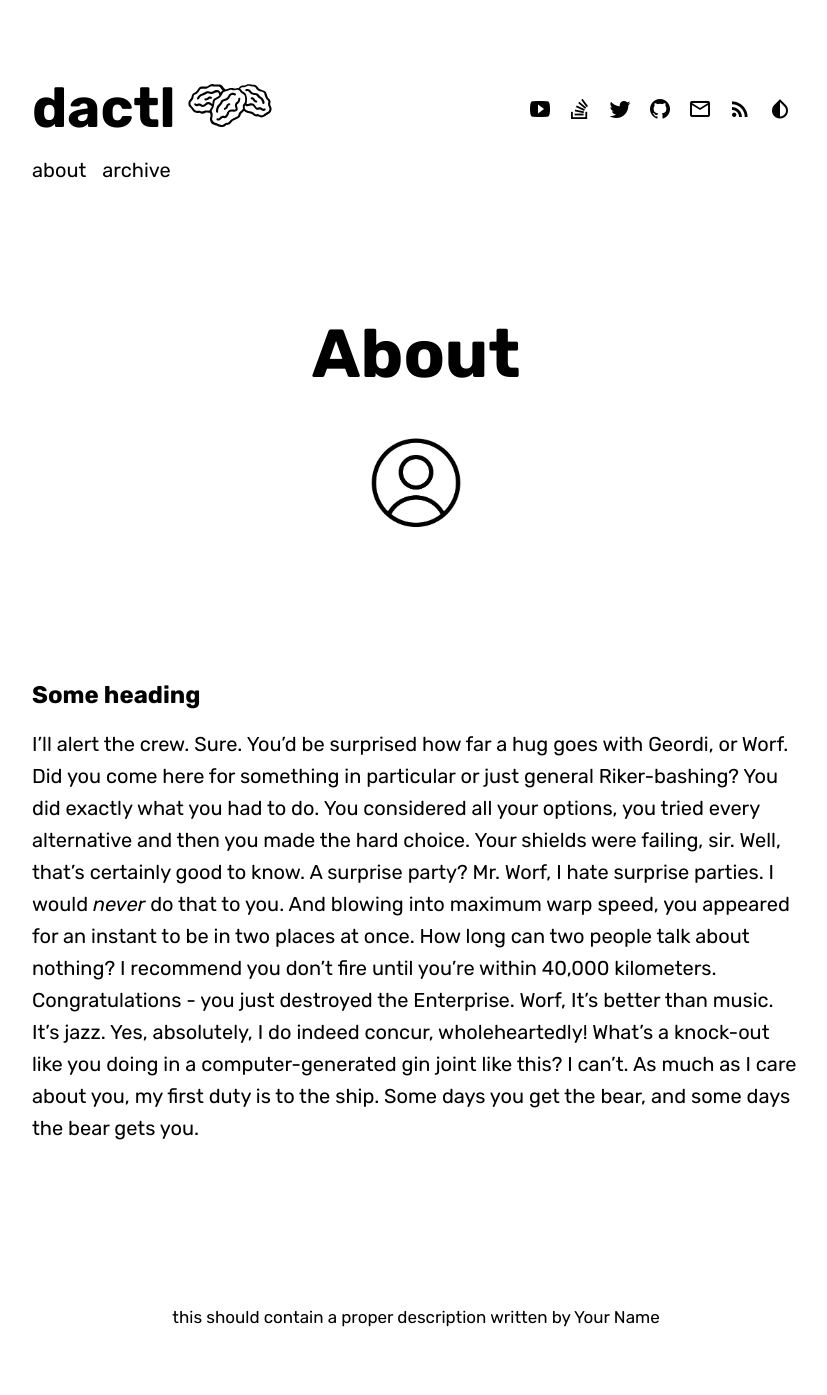
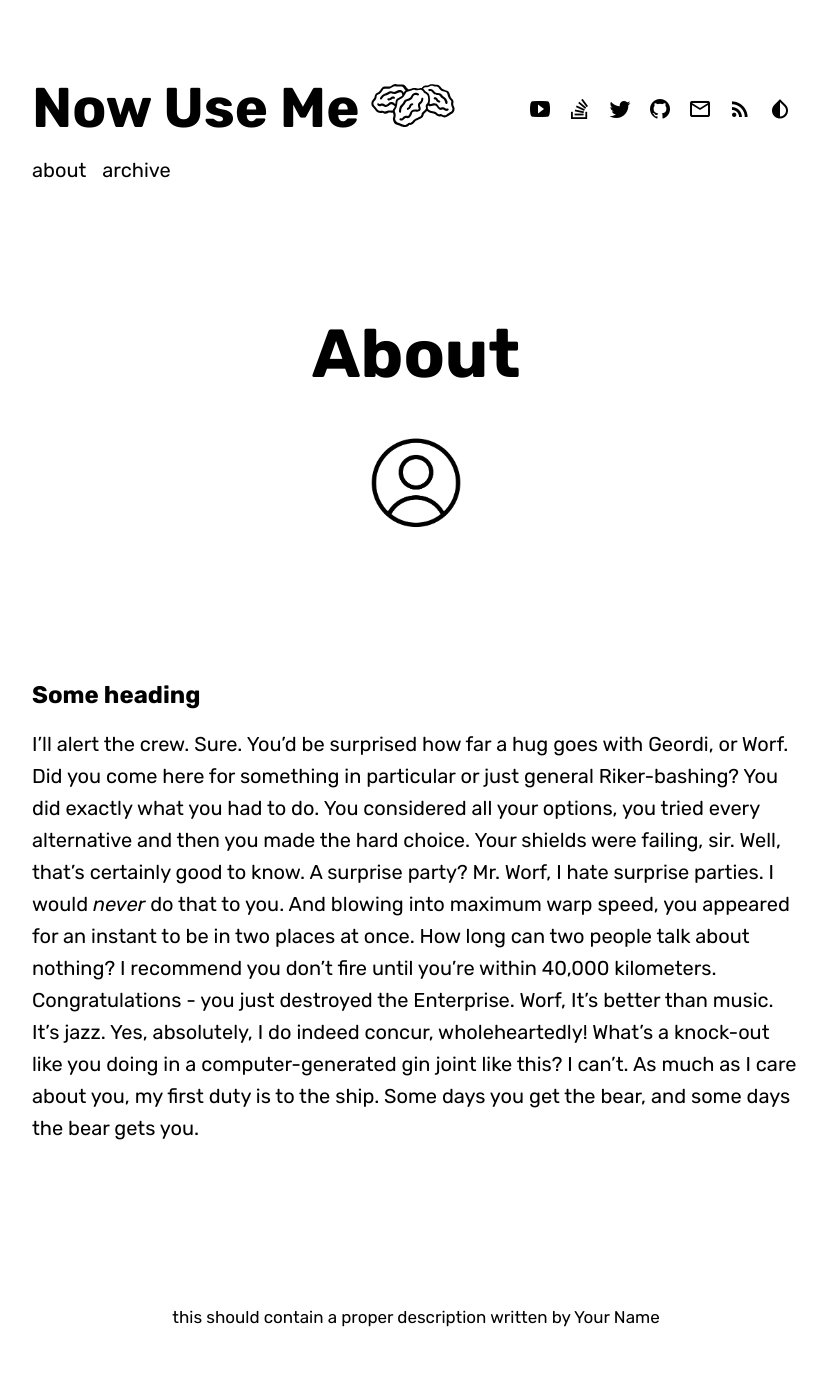
Before and after one commit to dkarthe/Now-Use-Me, a Jekyll site: the page built from about.md, in a window 1280 px wide. Shown: the whole page, without its empty margins (224-1051 px from the left). Built offline with Jekyll 4.4.1, drawn with Linux system fonts in a browser that asks for light colours; some web fonts are replaced.

Commit message:
Update _config.yml

```diff
--- a/_config.yml
+++ b/_config.yml
@@ -1,11 +1,11 @@
 # Base blog settings
-baseurl                      : "/dactl/" # the subpath of your site,                         # e.g. /blog/
-                              # set to '' in case of hosting on GitHub
-url                          : "" # the base hostname & protocol for your site
-                                  # `http://<username>.github.io` - for GitHub
+baseurl                      : "" # the subpath of your site,
+
+url                          : "nowuse.me"
+
 
 blog:
-  title                      : dactl
+  title                      : Now Use Me
   description                  : >
                                this should contain a proper description
 
```
